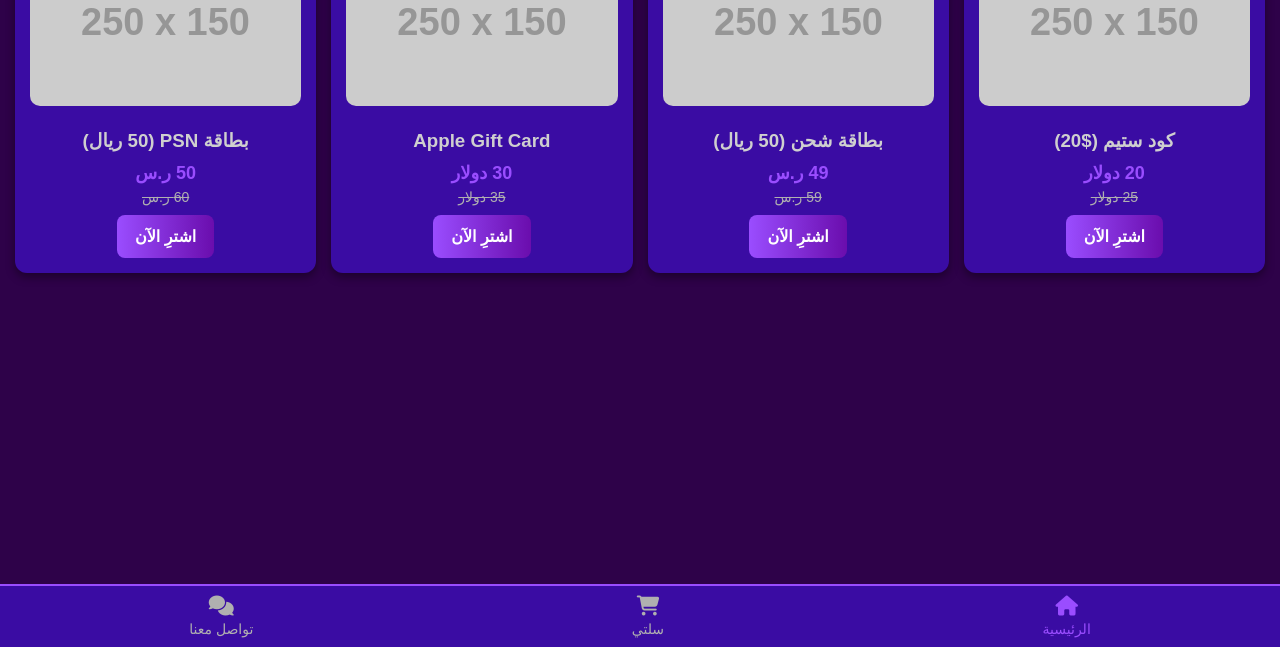
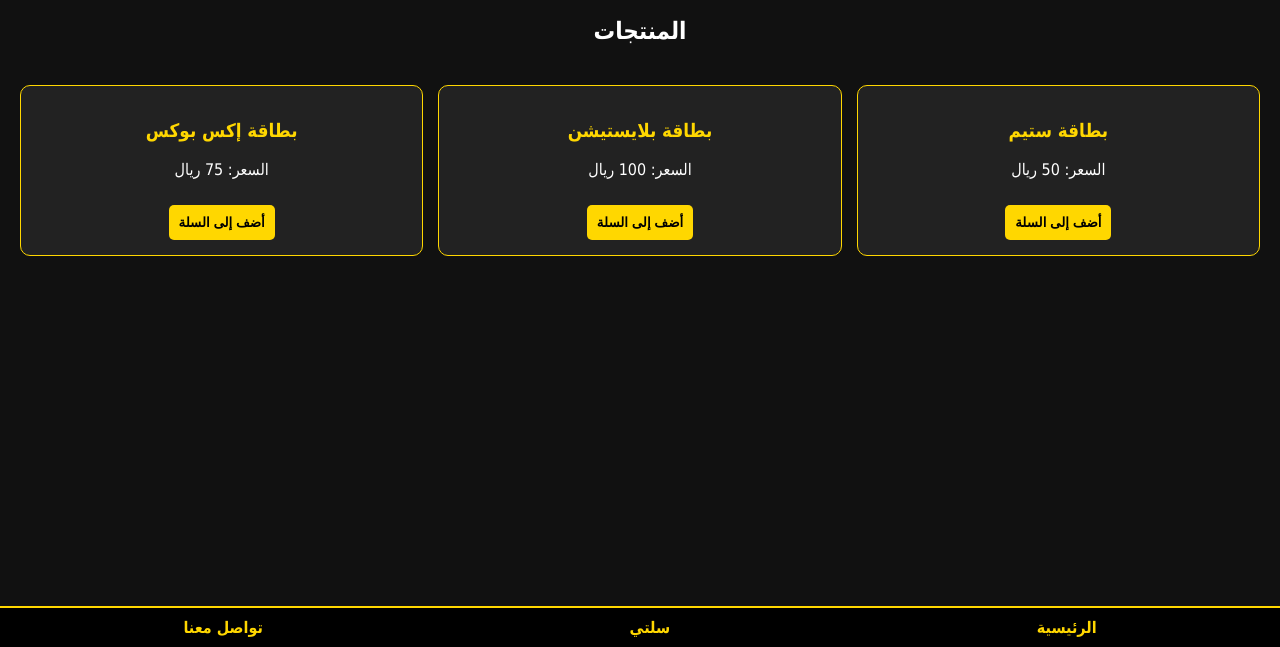
Before and after one commit to forsan-store/forsan-site, a plain HTML site: page index.html in a window 1280 px wide. Shown: the part 153-800 px from the top of the page. Drawn offline with Linux system fonts and the light colour scheme; placeholder pictures from the web are drawn by us.

Commit message:
Update index.html

```diff
--- a/index.html
+++ b/index.html
@@ -4,172 +4,142 @@
   <meta charset="UTF-8">
   <meta name="viewport" content="width=device-width, initial-scale=1.0">
   <title>متجر فرسان</title>
-  <!-- أيقونات Font Awesome -->
-  <link rel="stylesheet" href="https://cdnjs.cloudflare.com/ajax/libs/font-awesome/6.4.0/css/all.min.css">
   <style>
     body {
-      background-color: #2E0249; /* بنفسجي غامق */
-      color: #E0E0E0; /* نصوص فضية */
-      font-family: 'Tajawal', sans-serif;
+      font-family: 'Tahoma', sans-serif;
       margin: 0;
-      padding-bottom: 80px; /* مساحة تحت للقائمة */
+      padding: 0;
+      background: #111;
+      color: #fff;
+      text-align: center;
     }
-
     header {
-      background: linear-gradient(90deg, #6A0DAD, #9A4DFF);
+      background: #222;
+      padding: 15px;
+      font-size: 1.5em;
+      color: gold;
+    }
+    .products {
+      display: grid;
+      grid-template-columns: repeat(auto-fit, minmax(220px, 1fr));
+      gap: 15px;
       padding: 20px;
-      text-align: center;
-      color: white;
-      font-size: 22px;
+    }
+    .product {
+      background: #222;
+      border: 1px solid gold;
+      border-radius: 10px;
+      padding: 15px;
+    }
+    .product h3 { color: gold; }
+    button {
+      background: gold;
+      color: black;
+      border: none;
+      padding: 10px;
+      margin-top: 10px;
+      cursor: pointer;
+      border-radius: 5px;
       font-weight: bold;
     }
-
-    .products {
-      display: grid;
-      grid-template-columns: repeat(auto-fit, minmax(250px, 1fr));
-      gap: 15px;
-      padding: 15px;
+    button:hover {
+      background: #fff;
+      color: black;
     }
-
-    .card {
-      background-color: #3A0CA3;
-      border-radius: 12px;
-      padding: 15px;
-      box-shadow: 0 4px 10px rgba(0,0,0,0.4);
-      text-align: center;
+    .bottom-nav {
+      display: flex;
+      justify-content: space-around;
+      background: #000;
+      padding: 10px 0;
+      position: fixed;
+      bottom: 0;
+      width: 100%;
+      border-top: 2px solid gold;
     }
-
-    .card img {
-      width: 100%;
-      border-radius: 10px;
-      margin-bottom: 10px;
-    }
-
-    .card h3 {
-      margin: 10px 0;
-      color: #CFCFCF;
-    }
-
-    .price {
-      color: #9A4DFF;
-      font-weight: bold;
-      font-size: 18px;
-    }
-
-    .old-price {
-      color: #B0B0B0;
-      text-decoration: line-through;
-      font-size: 14px;
-      display: block;
-      margin-top: 5px;
-    }
-
-    .btn {
-      background: linear-gradient(90deg, #9A4DFF, #6A0DAD);
-      color: #FFFFFF;
-      border: none;
-      padding: 12px 18px;
-      border-radius: 8px;
-      font-size: 16px;
+    .bottom-nav a {
+      color: gold;
+      text-decoration: none;
       font-weight: bold;
       cursor: pointer;
-      transition: all 0.3s ease-in-out;
-      margin-top: 10px;
-      display: inline-block;
     }
-
-    .btn:hover {
-      background: linear-gradient(90deg, #6A0DAD, #9A4DFF);
-      transform: scale(1.05);
-    }
-
-    /* الشريط السفلي */
-    .navbar-bottom {
-      position: fixed;
-      bottom: 0;
-      left: 0;
-      width: 100%;
-      background-color: #3A0CA3;
-      display: flex;
-      justify-content: space-around;
-      align-items: center;
-      padding: 10px 0;
-      border-top: 2px solid #9A4DFF;
-    }
-
-    .navbar-bottom a {
-      color: #B0B0B0; /* لون فضي ثابت */
-      text-decoration: none;
-      font-size: 14px;
-      text-align: center;
-      display: flex;
-      flex-direction: column;
-      align-items: center;
-      transition: color 0.3s ease-in-out;
-    }
-
-    .navbar-bottom a i {
-      font-size: 20px;
-      margin-bottom: 5px;
-    }
-
-    /* القائمة النشطة */
-    .navbar-bottom a.active {
-      color: #9A4DFF; /* بنفسجي دايم */
-    }
-
-    .navbar-bottom a:hover,
-    .navbar-bottom a:focus {
-      color: #9A4DFF; /* بنفسجي عند اللمس */
-    }
+    .bottom-nav a:hover { color: white; }
+    main { padding-bottom: 70px; }
   </style>
 </head>
 <body>
-
   <header>
-    متجر فرسان - بطاقات رقمية
+    <h1>متجر فرسان</h1>
   </header>
 
-  <section class="products">
-    <div class="card">
-      <img src="https://via.placeholder.com/250x150" alt="بطاقة رقمية">
-      <h3>كود ستيم ($20)</h3>
-      <span class="price">20 دولار</span>
-      <span class="old-price">25 دولار</span>
-      <button class="btn">اشترِ الآن</button>
-    </div>
+  <main id="content"></main>
 
-    <div class="card">
-      <img src="https://via.placeholder.com/250x150" alt="بطاقة رقمية">
-      <h3>بطاقة شحن (50 ريال)</h3>
-      <span class="price">49 ر.س</span>
-      <span class="old-price">59 ر.س</span>
-      <button class="btn">اشترِ الآن</button>
-    </div>
+  <footer>
+    <nav class="bottom-nav">
+      <a onclick="showPage('home')">الرئيسية</a>
+      <a onclick="showPage('cart')">سلتي</a>
+      <a onclick="showPage('contact')">تواصل معنا</a>
+    </nav>
+  </footer>
 
-    <div class="card">
-      <img src="https://via.placeholder.com/250x150" alt="بطاقة رقمية">
-      <h3>Apple Gift Card</h3>
-      <span class="price">30 دولار</span>
-      <span class="old-price">35 دولار</span>
-      <button class="btn">اشترِ الآن</button>
-    </div>
+  <script>
+    function showPage(page) {
+      const content = document.getElementById("content");
+      if (page === "home") {
+        content.innerHTML = `
+          <h2>المنتجات</h2>
+          <div class="products">
+            <div class="product">
+              <h3>بطاقة ستيم</h3>
+              <p>السعر: 50 ريال</p>
+              <button onclick="addToCart('بطاقة ستيم', 50)">أضف إلى السلة</button>
+            </div>
+            <div class="product">
+              <h3>بطاقة بلايستيشن</h3>
+              <p>السعر: 100 ريال</p>
+              <button onclick="addToCart('بطاقة بلايستيشن', 100)">أضف إلى السلة</button>
+            </div>
+            <div class="product">
+              <h3>بطاقة إكس بوكس</h3>
+              <p>السعر: 75 ريال</p>
+              <button onclick="addToCart('بطاقة إكس بوكس', 75)">أضف إلى السلة</button>
+            </div>
+          </div>
+        `;
+      } else if (page === "cart") {
+        let cart = JSON.parse(localStorage.getItem("cart")) || [];
+        let html = "<h2>سلتي</h2>";
+        let total = 0;
+        if (cart.length === 0) {
+          html += "<p>السلة فارغة 🛒</p>";
+        } else {
+          cart.forEach(item => {
+            html += `<p>${item.name} - ${item.price} ريال</p>`;
+            total += item.price;
+          });
+          html += `<h3>الإجمالي: ${total} ريال</h3>`;
+        }
+        content.innerHTML = html;
+      } else if (page === "contact") {
+        content.innerHTML = `
+          <h2>تواصل معنا</h2>
+          <ul>
+            <li>📧 الإيميل: support@forsan.com</li>
+            <li>📱 الواتساب: 0500000000</li>
+            <li>📷 إنستغرام: @forsan_store</li>
+          </ul>
+        `;
+      }
+    }
 
-    <div class="card">
-      <img src="https://via.placeholder.com/250x150" alt="بطاقة رقمية">
-      <h3>بطاقة PSN (50 ريال)</h3>
-      <span class="price">50 ر.س</span>
-      <span class="old-price">60 ر.س</span>
-      <button class="btn">اشترِ الآن</button>
-    </div>
-  </section>
+    function addToCart(name, price) {
+      let cart = JSON.parse(localStorage.getItem("cart")) || [];
+      cart.push({ name, price });
+      localStorage.setItem("cart", JSON.stringify(cart));
+      alert("تمت إضافة " + name + " إلى السلة ✅");
+    }
 
-  <!-- شريط القوائم السفلي -->
-  <div class="navbar-bottom">
-    <a href="#" class="active"><i class="fa-solid fa-house"></i>الرئيسية</a>
-    <a href="#"><i class="fa-solid fa-cart-shopping"></i>سلتي</a>
-    <a href="#"><i class="fa-solid fa-comments"></i>تواصل معنا</a>
-  </div>
-
+    // البداية على الرئيسية
+    showPage("home");
+  </script>
 </body>
 </html>
```
